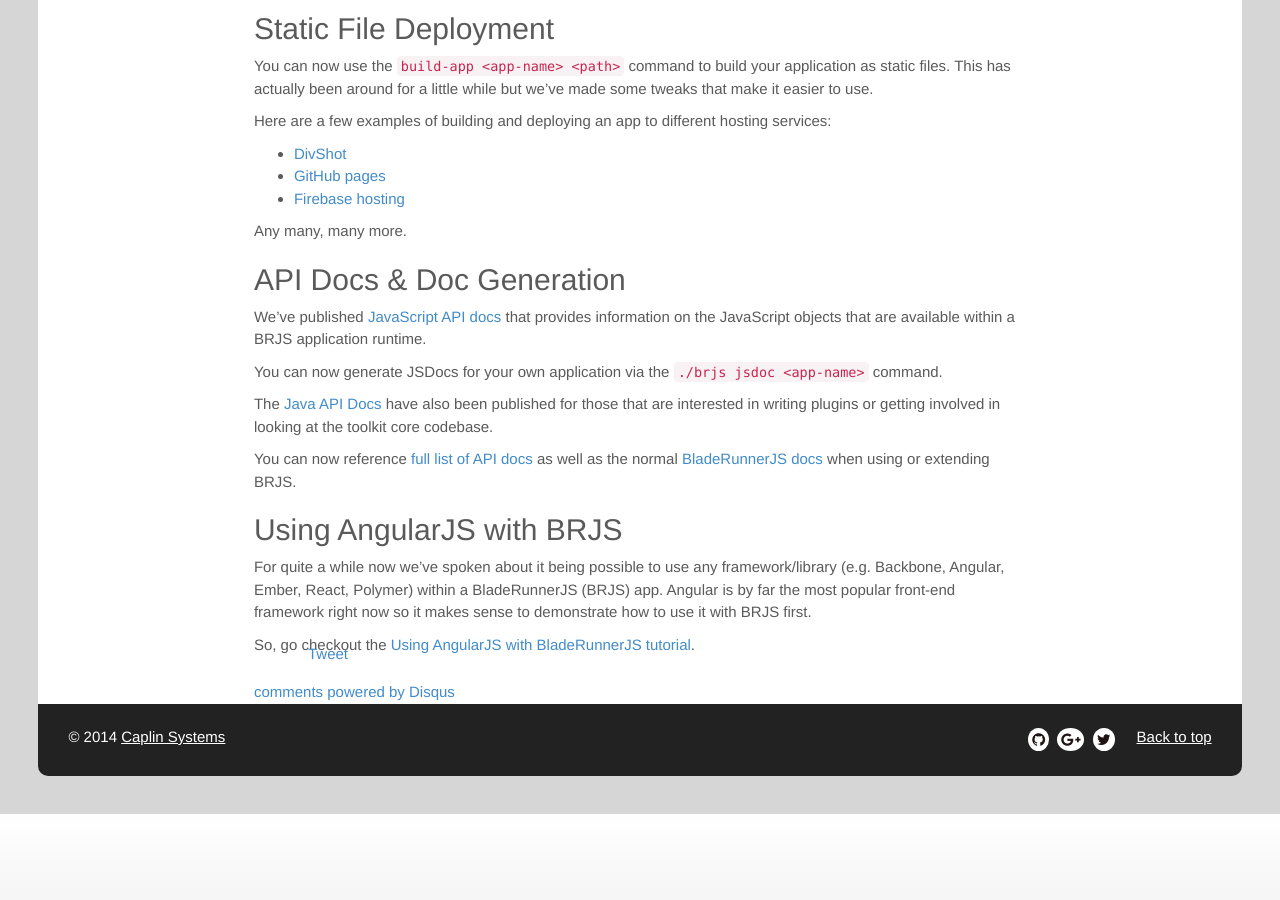
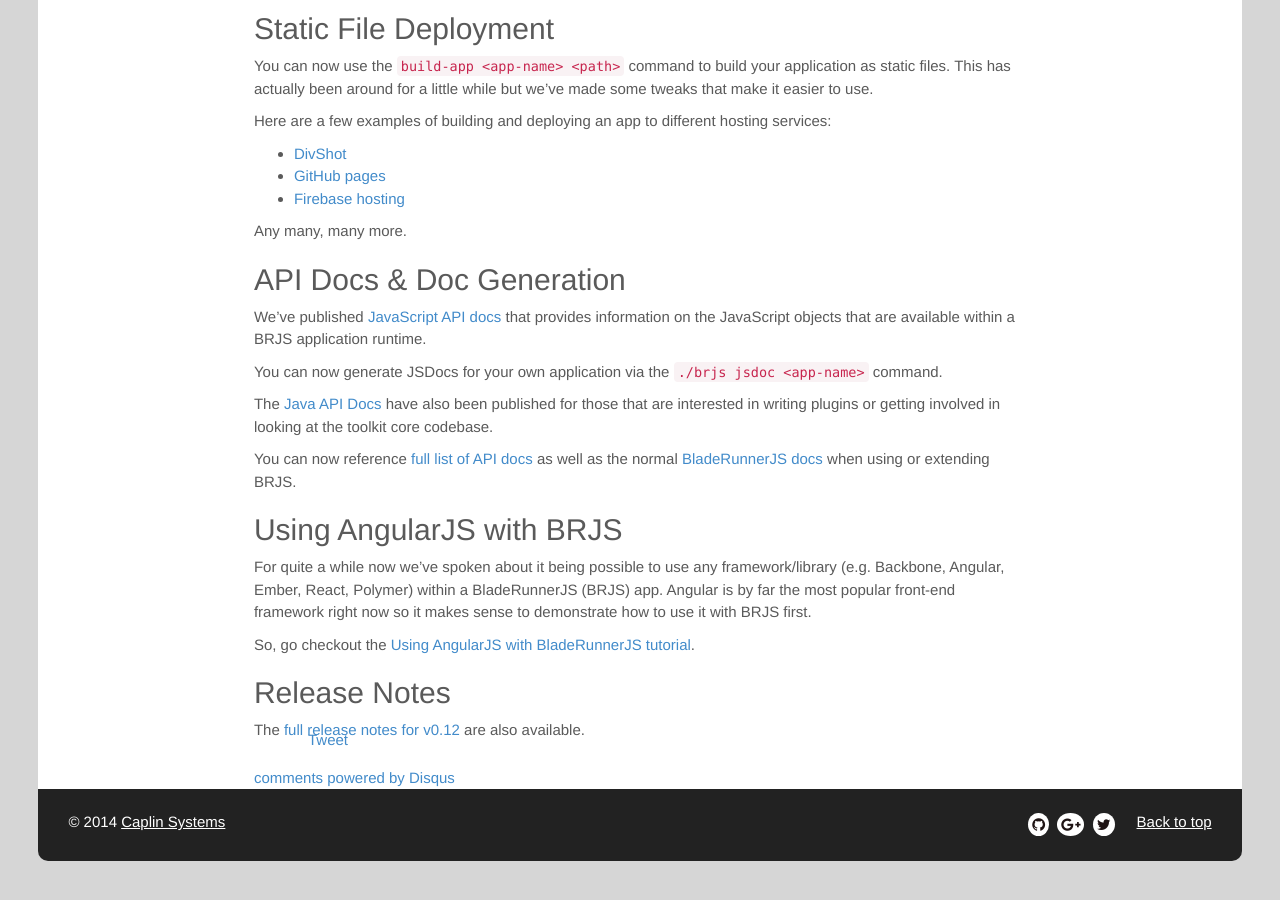
Before and after one commit to BladeRunnerJS/brjs-site, a Jekyll site: the page built from _posts/2014-09-05-brjs-v0-12-released.md, in a window 1280 px wide and 900 px high, scrolled down 1039 px. Built offline with Jekyll 4.4.1, drawn with Linux system fonts in a browser that asks for light colours; nearby versions of some CDN libraries; Markdown is read by kramdown in place of the engine named in the settings; comment, search, counter and statistics services are not loaded; before the commit the page ends 1853 px from its top, so only the background shows below that.

Commit message:
Adding link to full release note

```diff
--- a/_posts/2014-09-05-brjs-v0-12-released.md
+++ b/_posts/2014-09-05-brjs-v0-12-released.md
@@ -65,3 +65,8 @@
 For quite a while now we've spoken about it being possible to use any framework/library (e.g. Backbone, Angular, Ember, React, Polymer) within a BladeRunnerJS (BRJS) app. Angular is by far the most popular front-end framework right now so it makes sense to demonstrate how to use it with BRJS first.
 
 So, go checkout the [Using AngularJS with BladeRunnerJS tutorial](http://bladerunnerjs.org/blog/using-angularjs-with-bladerunnerjs/).
+
+<a name="release-notes"></a>
+## Release Notes
+
+The [full release notes for v0.12](https://github.com/BladeRunnerJS/brjs/releases/tag/v0.12) are also available.
```
